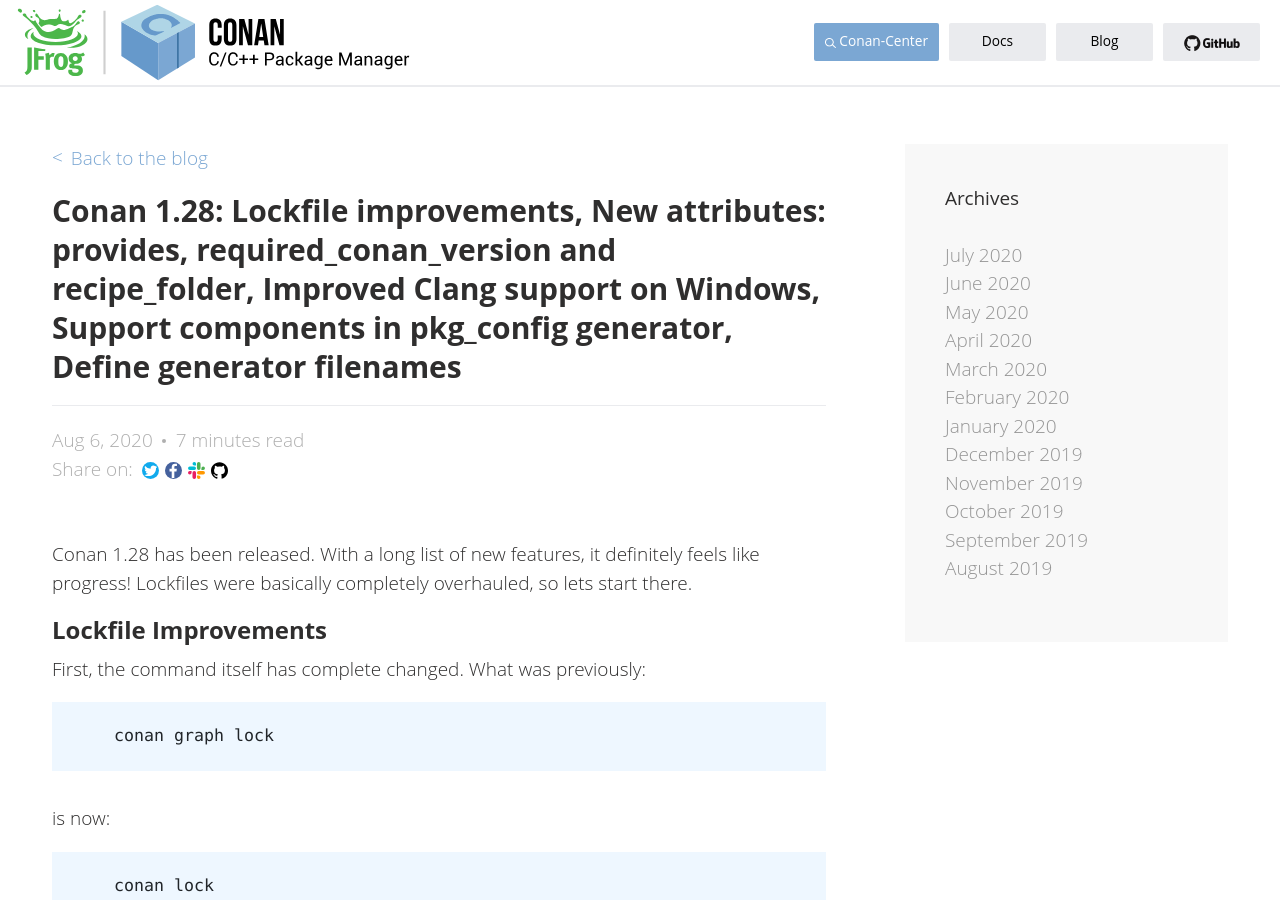
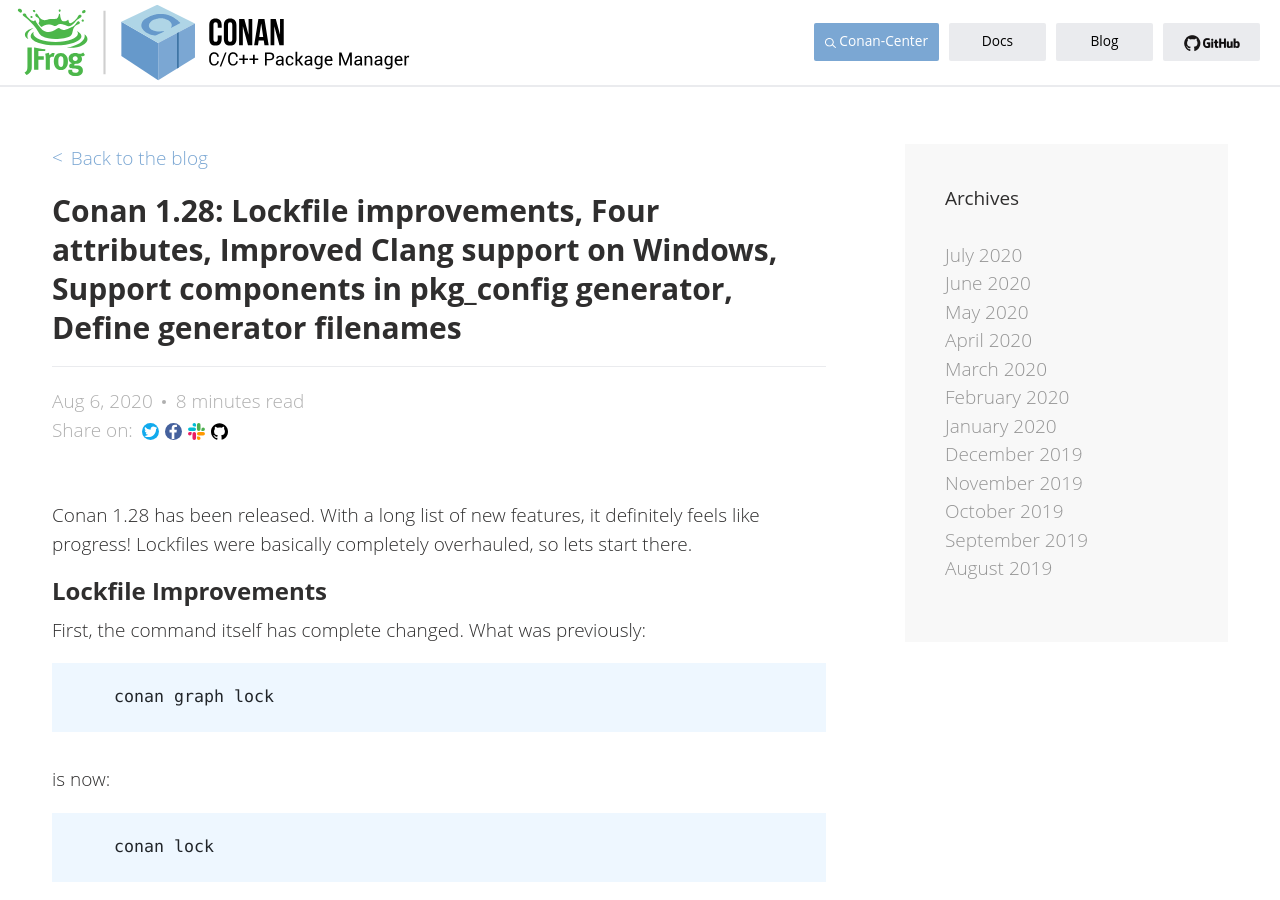
Before and after one commit to conan-io/conan-io.github.io, a Jekyll site: the page built from _posts/2020-08-06-New-conan-release-1-28.markdown, in a window 1280 px wide and 900 px high. Built offline with Jekyll 4.4.1, drawn with Linux system fonts in a browser that asks for light colours; comment, search, counter and statistics services are not loaded; some of the changed text lies outside the part shown.

```diff
--- a/_posts/2020-08-06-New-conan-release-1-28.markdown
+++ b/_posts/2020-08-06-New-conan-release-1-28.markdown
@@ -1,9 +1,9 @@
 ---
 layout: post
 comments: false
-title: "Conan 1.28: Lockfile improvements, New attributes:
-provides, required_conan_version and recipe_folder, Improved Clang support on Windows,
-Support components in pkg_config generator, Define generator filenames"
+title: "Conan 1.28: Lockfile improvements, Four attributes, Improved Clang
+support on Windows, Support components in pkg_config generator, Define generator
+filenames"
 ---
 
 Conan 1.28 has been released. With a long list of new features, it definitely
```
Also changed, not shown: other parts of _posts/2020-08-06-New-conan-release-1-28.markdown (+6 -1 lines).
